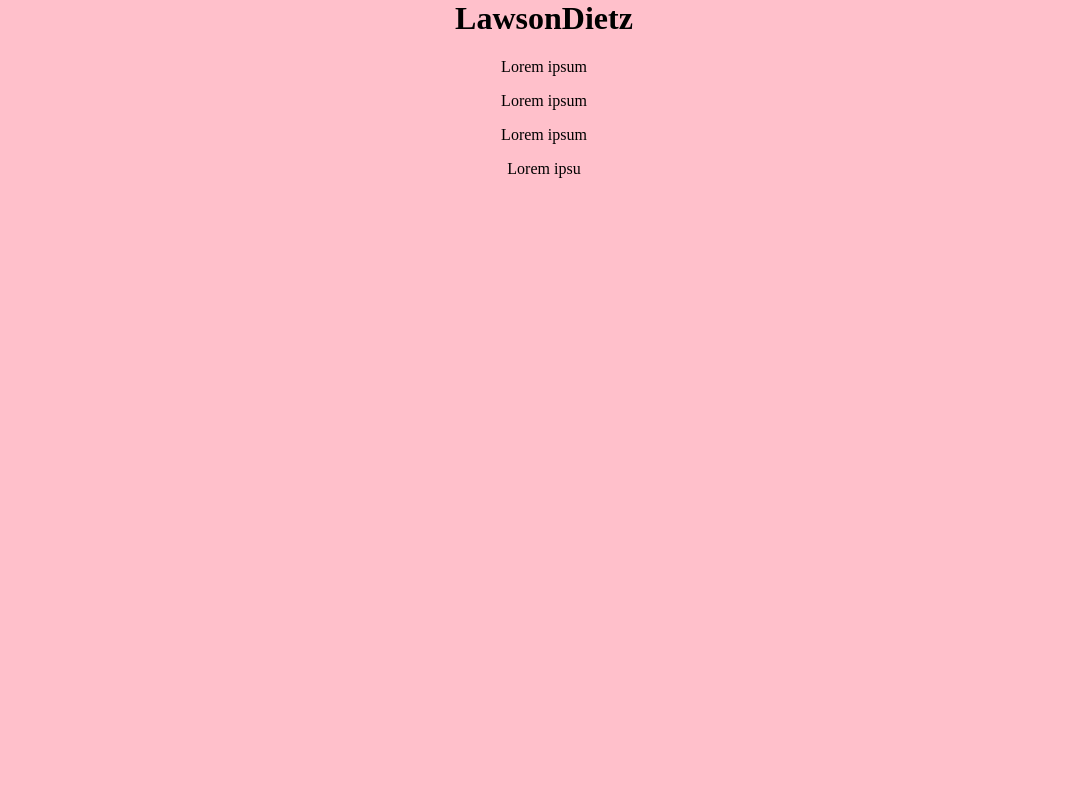
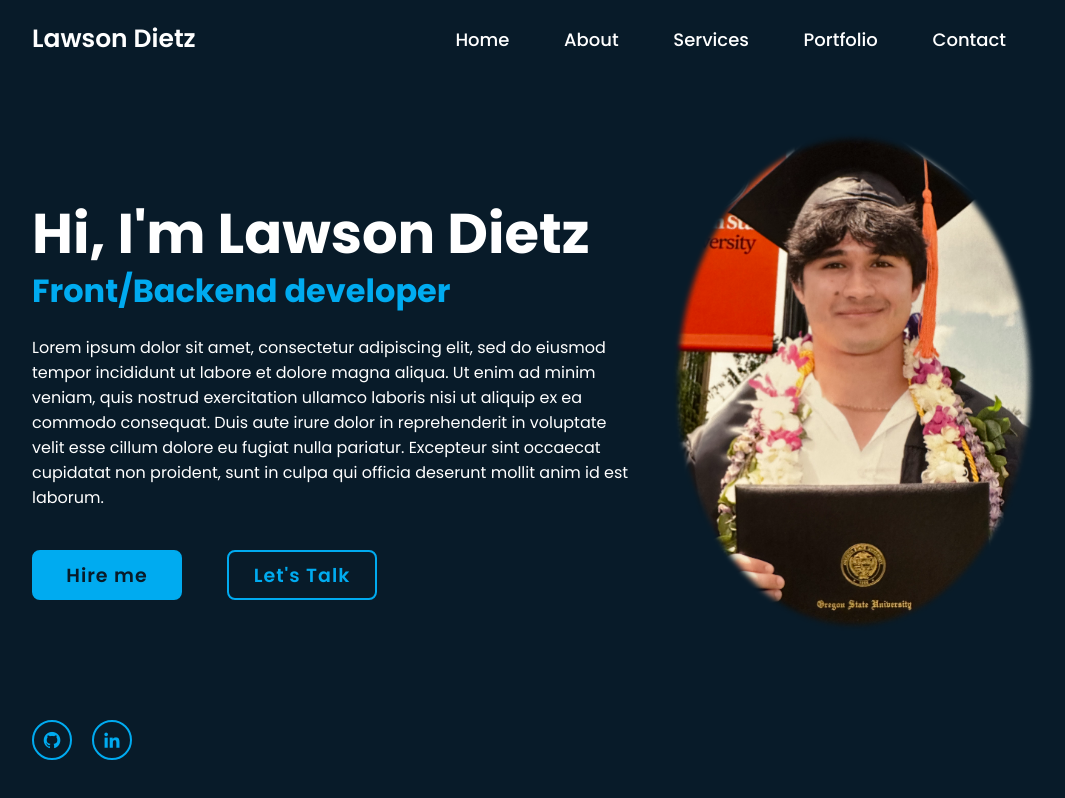
Before and after one commit to lawsondietz/lawsondietz, a plain HTML site: page index.html in a window 1280 px wide. Shown: the whole page, without its empty margins (96-1161 px from the left). Drawn offline with nearby package versions, Linux system fonts and the light colour scheme.

Commit message:
static homepage changes

```diff
--- a/index.html
+++ b/index.html
@@ -1,15 +1,46 @@
 <html lang="en">
 <head>
     <meta charset="UTF-8">
+    <meta http-equiv="X-UA-Compatible" content="IE=edge">
     <meta name="viewport" content="width=device-width, initial-scale=1.0">
     <title>Document</title>
     <link rel="stylesheet" href="styles.css">
+    <link href='https://unpkg.com/boxicons@2.1.4/css/boxicons.min.css' rel='stylesheet'>
 </head>
 <body>
-    <h1>LawsonDietz</h1>
-    <p>Lorem ipsum</p>
-    <p>Lorem ipsum</p>
-    <p>Lorem ipsum</p>
-    <p>Lorem ipsu</p>
+    <header class="header">
+        <a href="#" class="logo"> Lawson Dietz</a>
+
+        <nav class="navbar">
+            <a href="#" class="active"> Home </a>
+            <a href="#"> About </a>
+            <a href="#"> Services </a>
+            <a href="#"> Portfolio </a>
+            <a href="#"> Contact </a>
+
+        </nav>
+    </header>
+
+    <secton class="home">
+        <div class="home-content">
+            <h1> Hi, I'm Lawson Dietz</h1>
+            <h3>Front/Backend developer</h3>
+            <p>
+                Lorem ipsum dolor sit amet, consectetur adipiscing elit, sed do eiusmod tempor incididunt ut labore et dolore magna aliqua.
+                Ut enim ad minim veniam, quis nostrud exercitation ullamco laboris nisi ut aliquip ex ea commodo consequat. Duis aute irure
+                dolor in reprehenderit in voluptate velit esse cillum dolore eu fugiat nulla pariatur. Excepteur sint occaecat cupidatat non
+                proident, sunt in culpa qui officia deserunt mollit anim id est laborum.
+            </p>
+            <div class="btn-box">
+                <a href="#">Hire me</a>
+                <a href="#">Let's Talk</a>
+            </div>
+        </div>
+
+        <div class="home-sci">
+            <a href="#"><i class='bx bxl-github'></i></a>
+            <a href="#"><i class='bx bxl-linkedin' ></i></a>
+        </div>
+    </secton>
 </body>
 </html>
--- a/styles.css
+++ b/styles.css
@@ -1,5 +1,184 @@
+@import url('https://fonts.googleapis.com/css2?family=Poppins:wght@300;400;500;600;700;800;900&display=swap');
+
+* {
+    margin: 0;
+    padding: 0;
+    box-sizing: border-box;
+    font-family: 'Poppins', sans-serif;
+}
+
 body {
-    margin: 0;
-    background: pink;
-    text-align: center;
+    color: white;
+
 }
+
+.header {
+    position: fixed;
+    top: 0;
+    left: 0;
+    width: 100%;
+    padding: 20px 10%;
+    background: transparent;
+    display: flex;
+    justify-content: space-between;
+    align-items: center;
+    z-index: 100;
+}
+
+.logo {
+    font-size: 25px;
+    color: white;
+    text-decoration: none;
+    font-weight: 600;
+}
+
+.navbar a {
+    font-size: 18px;
+    color: white;
+    text-decoration: none;
+    font-weight: 500;
+    margin-right: 50px;
+    transform: .3s;
+}
+
+.navbar a:hover,
+.navbar a:active {
+    color: #00abf0;
+}
+
+.home {
+    height: 100vh;
+    background: url('homepage.png') no-repeat;
+    background-size: cover;
+    background-position: center;
+    display: flex;
+    align-items: center;
+    padding: 0 10%;
+}
+
+.home-content {
+    max-width: 600px;
+}
+
+.home-content h1 {
+    font-size: 56px;
+    font-weight: 700;
+    line-height: 1.2;
+}
+
+.home-content h3 {
+    font-size: 32px;
+    font-weight: 700;
+    color: #00abf0;
+}
+
+.home-content p {
+    font-size: 16px;
+    margin: 20px 0 40px;
+}
+
+.home-content .btn-box {
+    display: flex;
+    justify-content: space-between;
+    width: 345px;
+    height: 50px;
+}
+
+.btn-box a {
+    position: relative;
+    display: inline-flex;
+    justify-content: center;
+    align-items: center;
+    width: 150px;
+    height: 100%;
+    background: #00abf0;
+    border: 2px solid #00abf0;
+    border-radius: 8px;
+    font-size: 19px;
+    color: #081b29;
+    text-decoration: none;
+    font-weight: 600;
+    letter-spacing: 1px;
+    z-index: 1;
+    overflow: hidden;
+    transition: .4s;
+}
+
+.btn-box a:hover {
+    color: #00abf0;
+}
+
+.btn-box a:nth-child(2) {
+    background: transparent;
+    color: #00abf0;
+}
+
+.btn-box a:nth-child(2):hover {
+    color: #081b29;
+}
+
+.btn-box a:nth-child(2)::before {
+    background: #00abf0;
+}
+
+.btn-box a::before {
+    content: '';
+    position: absolute;
+    top: 0;
+    left: 0;
+    width: 0;
+    height: 100%;
+    background: #081b29;
+    z-index: -1;
+    transition: .4s;
+}
+
+.btn-box a:hover::before {
+    width: 100%;
+}
+
+.home-sci {
+    position: absolute;
+    bottom: 40px;
+    width: 100px;
+    display: flex;
+    justify-content: space-between;
+}
+
+.home-sci a {
+    position: relative;
+    display: inline-flex;
+    justify-content: center;
+    align-items: center;
+    width: 40px;
+    height: 40px;
+    background: transparent;
+    border: 2px solid #00abf0;
+    border-radius: 50%;
+    font-size: 20px;
+    color: #00abf0;
+    text-decoration: none;
+    z-index: 1;
+    overflow: hidden;
+    transition: .5s;
+}
+
+.home-sci a:hover {
+    color: #081b29;
+}
+
+.home-sci a::before {
+    content: '';
+    position: absolute;
+    top: 0;
+    left: 0;
+    width: 0;
+    height: 100%;
+    background: #00abf0;
+    z-index: -1;
+    transition: .5s;
+}
+
+.home-sci a:hover::before {
+    width: 100%;
+}
```
Also changed, not shown: homepage.png (added).
